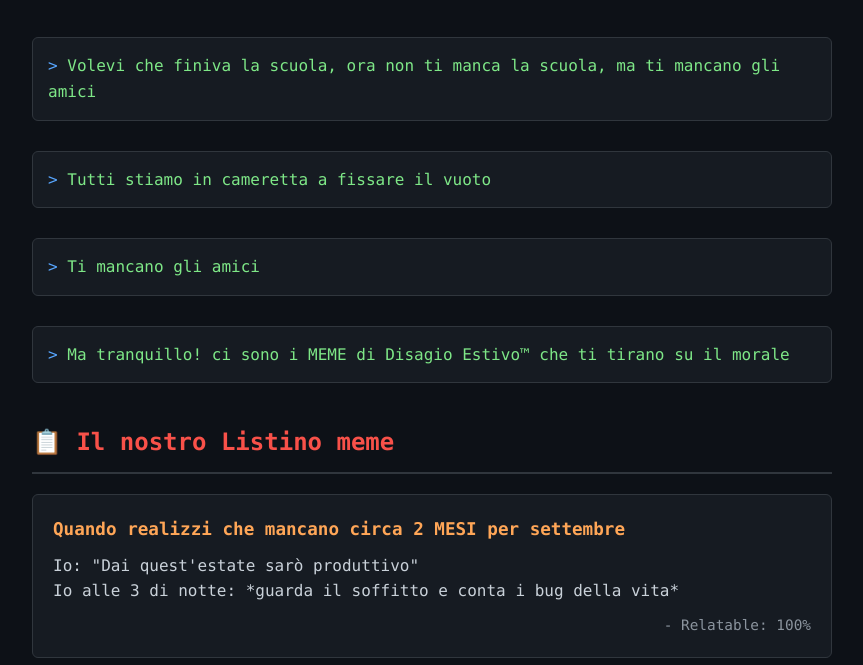
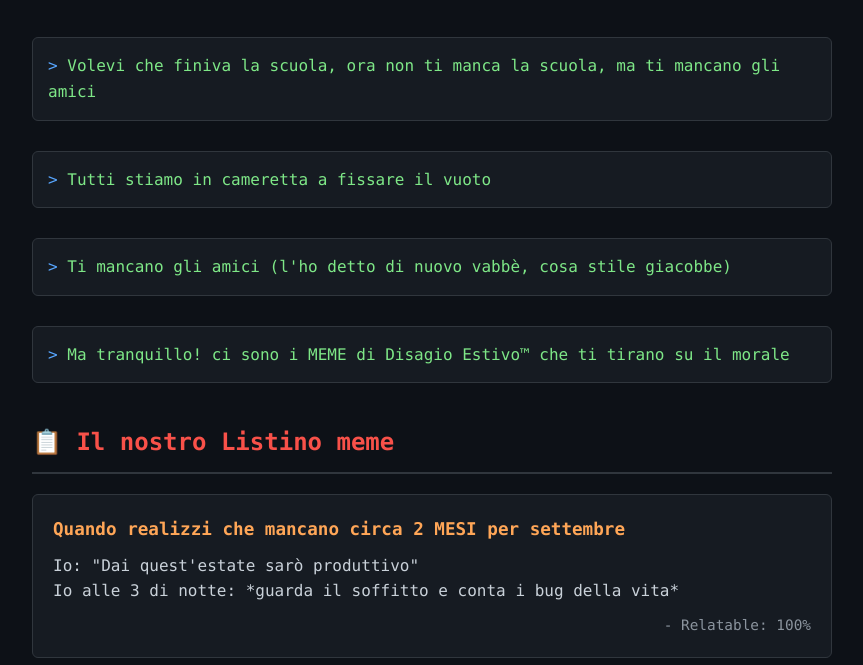
Before and after one commit to ClasseDisperata/disagioestivo.github.io, a plain HTML site: page index.html in a window 1280 px wide. Shown: the part 135-800 px from the top of the page, without its empty margins (208-1071 px from the left). Drawn offline with Linux system fonts and the light colour scheme.

Commit message:
Update index.html

```diff
--- a/index.html
+++ b/index.html
@@ -149,7 +149,7 @@
 
         <div class="console">Volevi che finiva la scuola, ora non ti manca la scuola, ma ti mancano gli amici</div>
         <div class="console">Tutti stiamo in cameretta a fissare il vuoto</div>
-        <div class="console">Ti mancano gli amici</div>
+        <div class="console">Ti mancano gli amici (l'ho detto di nuovo vabbè, cosa stile giacobbe)</div>
         <div class="console">Ma tranquillo! ci sono i MEME di Disagio Estivo™ che ti tirano su il morale</div>
 
         <h2>📋 Il nostro Listino meme</h2>
```
